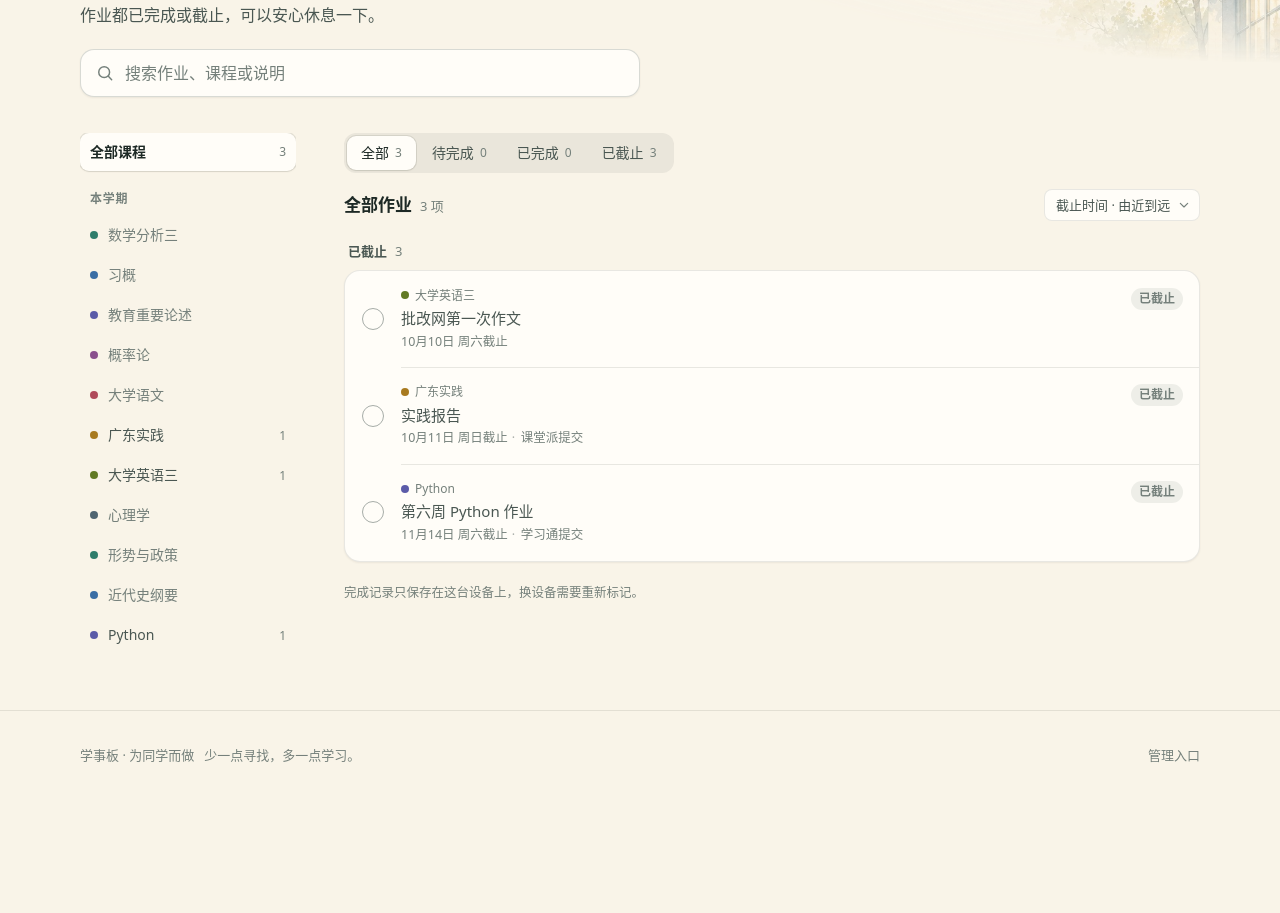
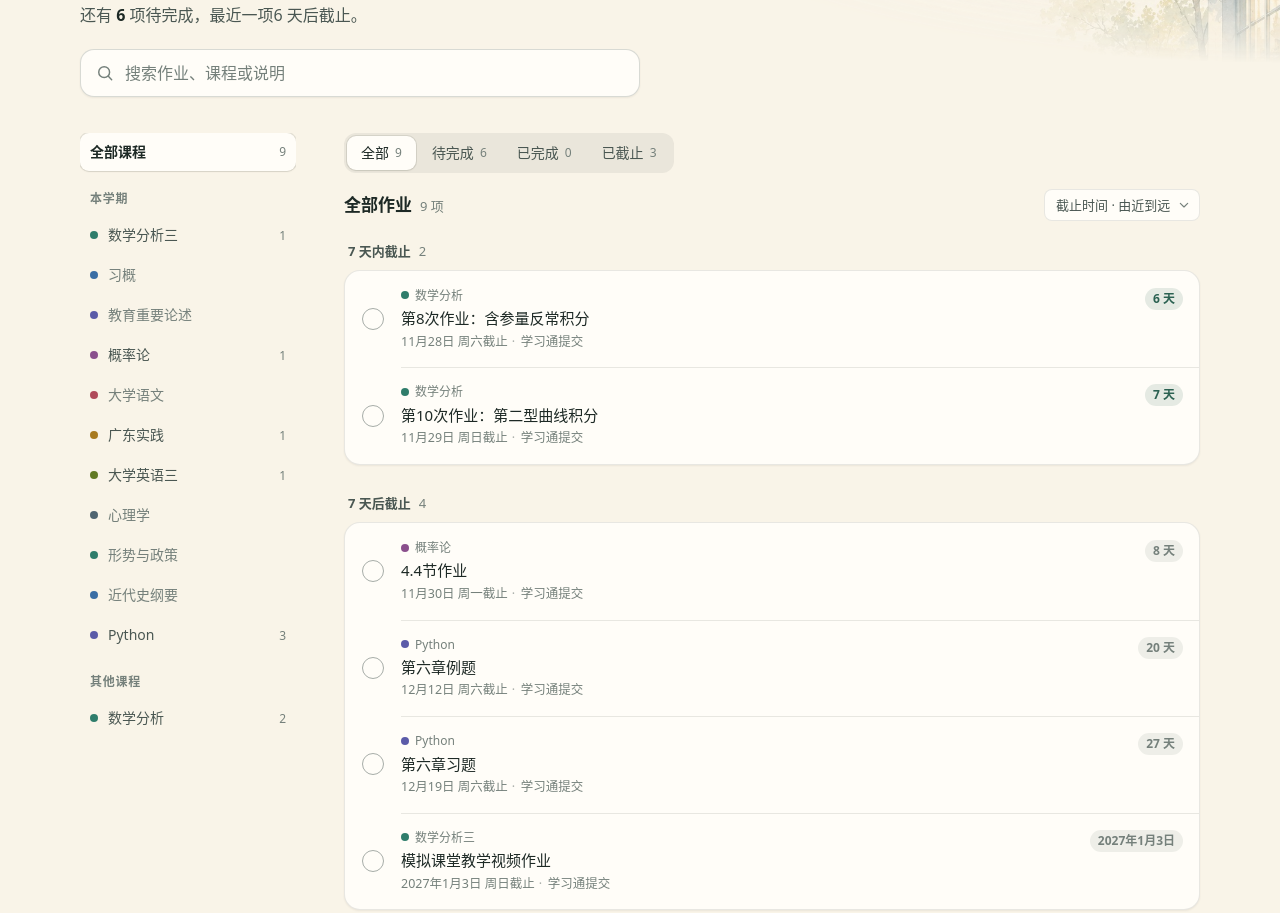
Before and after one commit to a0910580996-a11y/xueshiban-web, a website: page index.html in a window 1280 px wide. Shown: the part 184-1097 px from the top of the page. Before the commit the page ends 991 px from the top, so only its background shows below. Drawn offline with Linux system fonts and the light colour scheme.

Commit message:
发布当前六项作业，学习通改为官方登录页
保留原有三项作业和全部通知、资料。新作业只写截止日期，因为内容结构没有开始日期字段。学习通的前往提交从 i.chaoxing.com 改为已核对的 https://passport2.chaoxing.com/login；课堂派和无需在线跳转不变。

Co-authored-by: 黄楷洋 <251010094@jyu.edu.cn>

```diff
--- a/content.json
+++ b/content.json
@@ -1,6 +1,6 @@
 {
   "schemaVersion": 1,
-  "updatedAt": "2026-10-11T02:42:27.786Z",
+  "updatedAt": "2026-11-22T04:46:02.107Z",
   "homeworks": [
     {
       "id": "711f845c-29c8-434a-889a-3fcf42d7d146",
@@ -42,6 +42,90 @@
       "attachments": [],
       "subject": "Python语言程序设计",
       "deadline": "2026-11-14",
+      "submissionPlatform": "chaoxing"
+    },
+    {
+      "id": "0a0f9453-fef5-4a31-a31c-1b12c732056c",
+      "title": "第10次作业：第二型曲线积分",
+      "description": "",
+      "targetClasses": [
+        "all"
+      ],
+      "status": "published",
+      "updatedAt": "2026-11-22T04:46:02.107Z",
+      "attachments": [],
+      "subject": "数学分析",
+      "deadline": "2026-11-29",
+      "submissionPlatform": "chaoxing"
+    },
+    {
+      "id": "ea918eda-a144-4ad4-ac5e-6bd3ad0822e6",
+      "title": "第8次作业：含参量反常积分",
+      "description": "",
+      "targetClasses": [
+        "all"
+      ],
+      "status": "published",
+      "updatedAt": "2026-11-22T04:46:02.107Z",
+      "attachments": [],
+      "subject": "数学分析",
+      "deadline": "2026-11-28",
+      "submissionPlatform": "chaoxing"
+    },
+    {
+      "id": "f40a69bf-7ce6-47d0-be40-fdb637dc2cb1",
+      "title": "4.4节作业",
+      "description": "",
+      "targetClasses": [
+        "all"
+      ],
+      "status": "published",
+      "updatedAt": "2026-11-22T04:46:02.107Z",
+      "attachments": [],
+      "subject": "概率论与数理统计",
+      "deadline": "2026-11-30",
+      "submissionPlatform": "chaoxing"
+    },
+    {
+      "id": "4971ee73-4eac-402e-ba16-1b696a30a82e",
+      "title": "第六章习题",
+      "description": "",
+      "targetClasses": [
+        "all"
+      ],
+      "status": "published",
+      "updatedAt": "2026-11-22T04:46:02.107Z",
+      "attachments": [],
+      "subject": "Python语言程序设计",
+      "deadline": "2026-12-19",
+      "submissionPlatform": "chaoxing"
+    },
+    {
+      "id": "6dc9b1ed-e2c6-41d2-8c64-18a2ca328e51",
+      "title": "第六章例题",
+      "description": "",
+      "targetClasses": [
+        "all"
+      ],
+      "status": "published",
+      "updatedAt": "2026-11-22T04:46:02.107Z",
+      "attachments": [],
+      "subject": "Python语言程序设计",
+      "deadline": "2026-12-12",
+      "submissionPlatform": "chaoxing"
+    },
+    {
+      "id": "fa678467-9d0e-4354-89a9-f9eea3736d61",
+      "title": "模拟课堂教学视频作业",
+      "description": "",
+      "targetClasses": [
+        "all"
+      ],
+      "status": "published",
+      "updatedAt": "2026-11-22T04:46:02.107Z",
+      "attachments": [],
+      "subject": "数学分析三",
+      "deadline": "2027-01-03",
       "submissionPlatform": "chaoxing"
     }
   ],
--- a/domain.js
+++ b/domain.js
@@ -1,9 +1,9 @@
-import { courseRank, normalizeCourse } from './courses.js?v=20261007-9'
+import { courseRank, normalizeCourse } from './courses.js?v=20261122-1'
 export const CLASSES = [['all', '全体'], ['class_1', '1班'], ['class_2', '2班'], ['class_3', '3班'], ['class_4', '4班']]
 export const SUBMISSION_PLATFORMS = {
   none: { label: '无需在线跳转', url: '' },
   notebook: { label: '作业本（线下提交）', url: '' },
-  chaoxing: { label: '学习通', url: 'https://i.chaoxing.com/' },
+  chaoxing: { label: '学习通', url: 'https://passport2.chaoxing.com/login' },
   ketangpai: { label: '课堂派', url: 'https://www.ketangpai.com/' }
 }
 export const CATEGORIES = {
--- a/github.js
+++ b/github.js
@@ -1,5 +1,5 @@
-import { REPOSITORY } from './config.js?v=20261007-9'
-import { validateContent } from './domain.js?v=20261007-9'
+import { REPOSITORY } from './config.js?v=20261122-1'
+import { validateContent } from './domain.js?v=20261122-1'
 
 const root = `https://api.github.com/repos/${REPOSITORY.owner}/${REPOSITORY.name}`
 export function createPublisher(token, fetcher = fetch) {
--- a/index.html
+++ b/index.html
@@ -10,11 +10,11 @@
   <meta name="referrer" content="no-referrer">
   <meta http-equiv="Content-Security-Policy" content="default-src 'self'; script-src 'self'; style-src 'self'; img-src 'self' https: blob:; connect-src 'self' https://api.github.com; object-src 'none'; base-uri 'self'; form-action 'self'">
   <title>学事板 · 作业、通知与资料</title>
-  <link rel="icon" href="./assets/favicon.svg?v=20261007-9" type="image/svg+xml">
-  <link rel="manifest" href="./manifest.webmanifest?v=20261007-9">
-  <link rel="stylesheet" href="./styles.css?v=20261007-9">
-  <script src="./theme.js?v=20261007-9"></script>
-  <script type="module" src="./app.js?v=20261007-9"></script>
+  <link rel="icon" href="./assets/favicon.svg?v=20261122-1" type="image/svg+xml">
+  <link rel="manifest" href="./manifest.webmanifest?v=20261122-1">
+  <link rel="stylesheet" href="./styles.css?v=20261122-1">
+  <script src="./theme.js?v=20261122-1"></script>
+  <script type="module" src="./app.js?v=20261122-1"></script>
 </head>
 <body>
   <a class="skip-link" href="#app">跳到主要内容</a>
--- a/student-view.js
+++ b/student-view.js
@@ -1,6 +1,6 @@
-import { CURRENT_COURSES, OTHER_COURSES, normalizeCourse, shortCourse, courseTone, formatSize } from './courses.js?v=20261007-9'
-import { CLASSES, CATEGORIES, SUBMISSION_PLATFORMS, escapeHtml as e, safeUrl, visibleItems, deadlineState, groupHomeworks, groupBy, formatDate, shanghaiDate, fileExtension } from './domain.js?v=20261007-9'
-import { icon } from './icons.js?v=20261007-9'
+import { CURRENT_COURSES, OTHER_COURSES, normalizeCourse, shortCourse, courseTone, formatSize } from './courses.js?v=20261122-1'
+import { CLASSES, CATEGORIES, SUBMISSION_PLATFORMS, escapeHtml as e, safeUrl, visibleItems, deadlineState, groupHomeworks, groupBy, formatDate, shanghaiDate, fileExtension } from './domain.js?v=20261122-1'
+import { icon } from './icons.js?v=20261122-1'
 
 export const SECTIONS = {
   homeworks: { label: '作业', noun: '作业', unit: '项', all: '全部作业', search: '搜索作业、课程或说明' },
```
Also changed, not shown: admin.js (+7 -7 lines), app.js (+4 -4 lines), tests/submission.test.js (+1 -1 lines).
